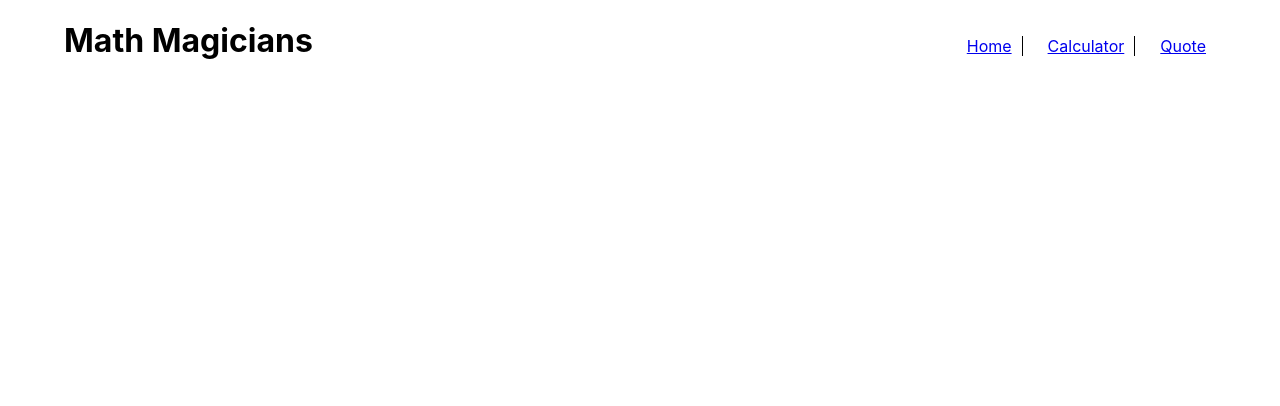
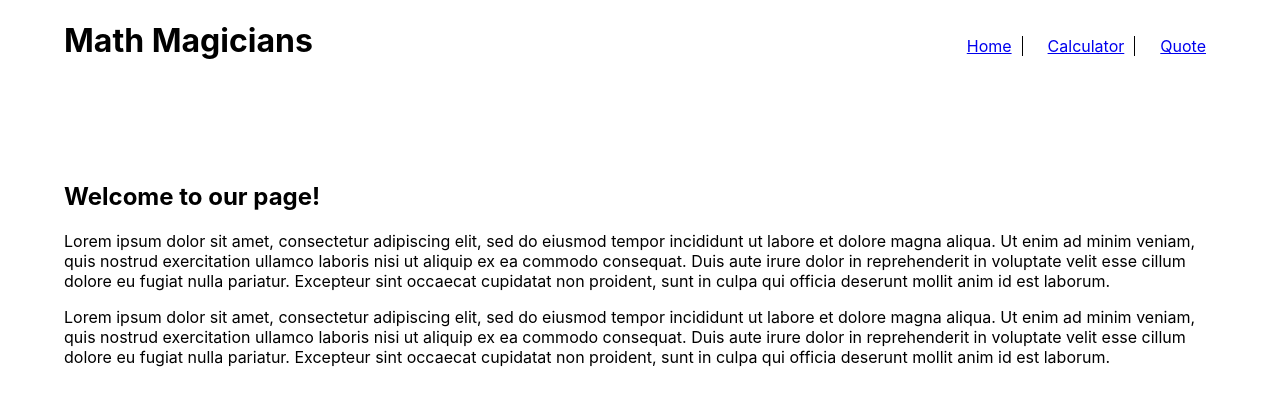
Before and after one commit to huseyinbiyik/math-magicians, a React (Create React App) app: page / in a window 1280 px wide. Shown: the top 406 px of the page. Built offline with nearby package versions, Linux system fonts and the light colour scheme.

Commit message:
Fix main page issue on router

```diff
--- a/src/App.js
+++ b/src/App.js
@@ -17,7 +17,7 @@
       <div className="main-container">
         <Header />
         <Routes>
-          <Route path="/home" element={<Home />} />
+          <Route path="/" element={<Home />} />
           <Route path="/calculator" element={<Calculator />} />
           <Route path="/quote" element={<Quote />} />
         </Routes>
--- a/src/components/Header.js
+++ b/src/components/Header.js
@@ -8,7 +8,7 @@
     <nav>
       <ul className="menu">
         <li>
-          <Link to="/home">Home</Link>
+          <Link to="/">Home</Link>
         </li>
         <li>
           <Link to="/calculator">Calculator</Link>
```
